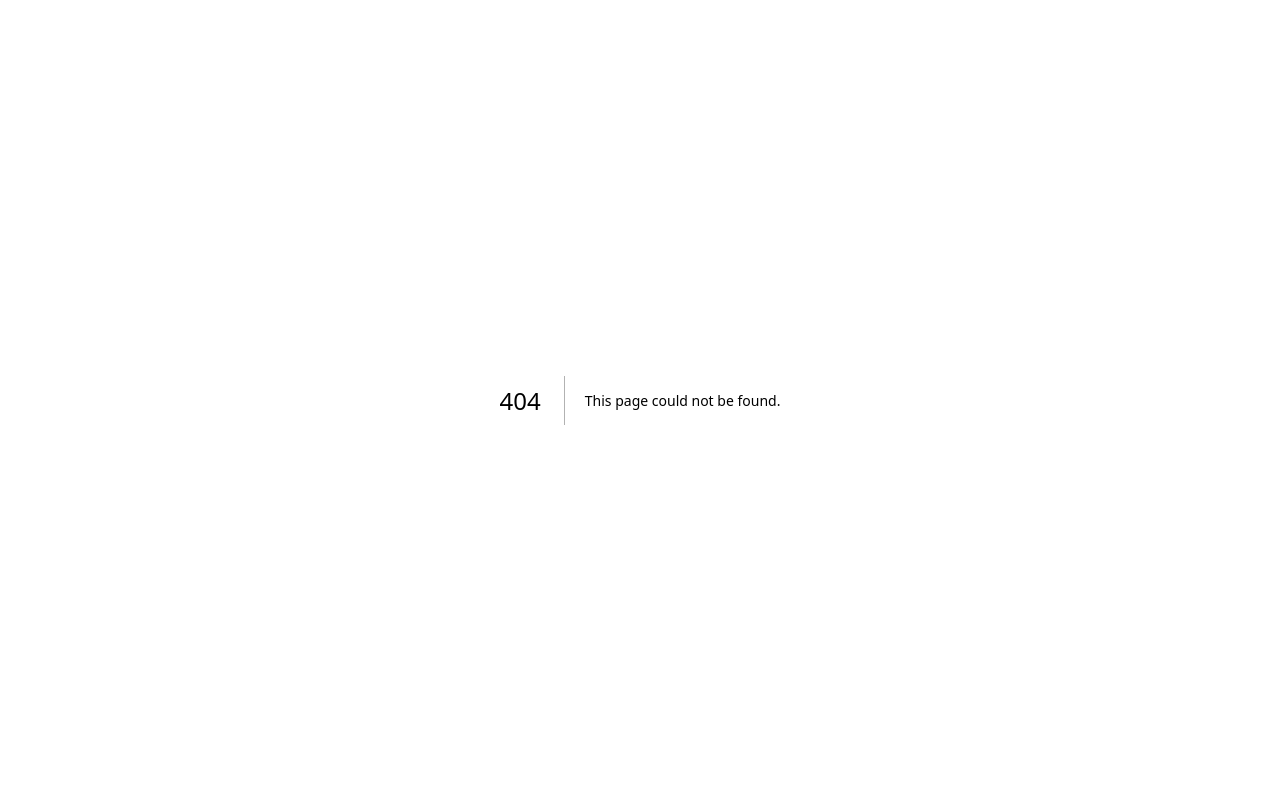
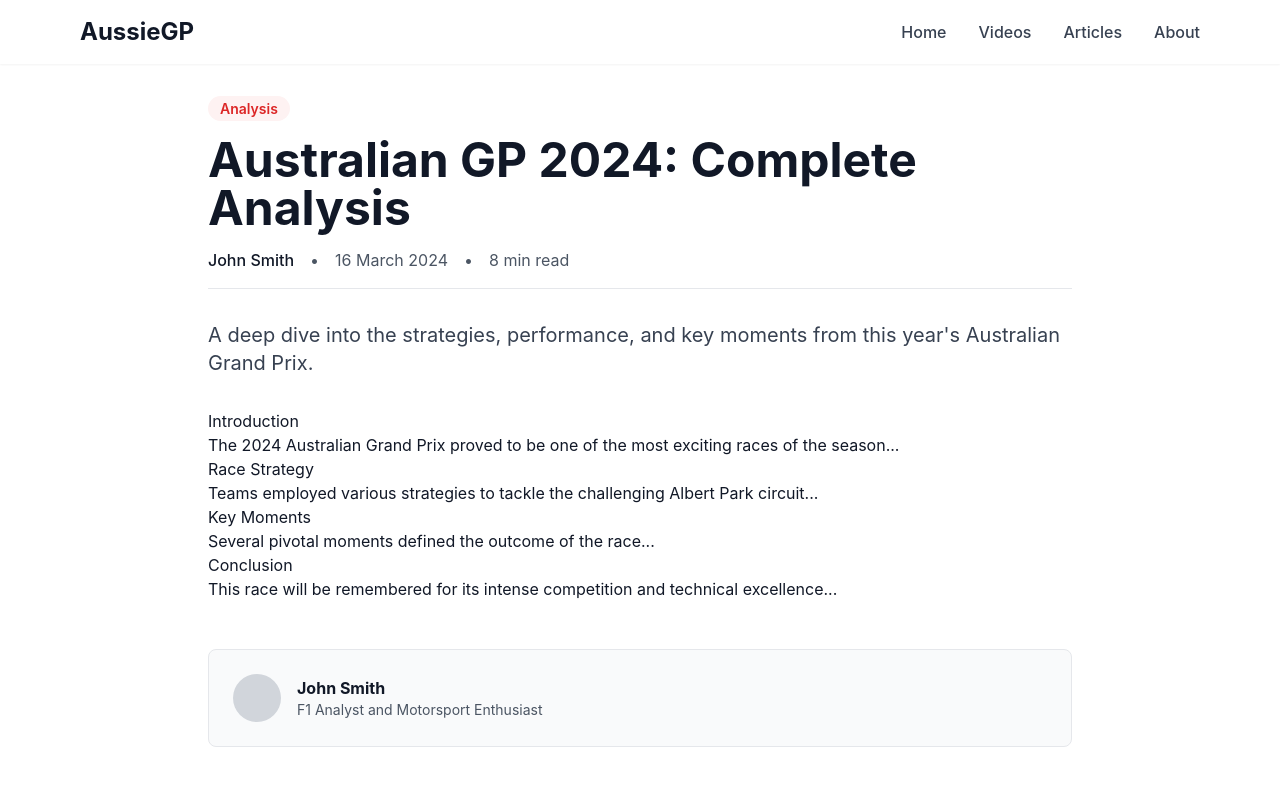
Before and after one commit to WiseZucchini/AussieGP1, a Next.js app: page /article/1 in a window 1280 px wide. Before the commit this address had no page. Shown: the top 786 px of the page. Built offline with nearby package versions, Linux system fonts and the light colour scheme.

Commit message:
Article detail page

```diff
--- /dev/null
+++ b/app/article/[id]/page.tsx
@@ -0,0 +1,66 @@
+import Header from '@/components/Header'
+
+export default function ArticlePage({ params }: { params: { id: string } }) {
+  // Sample article data - in production, fetch from database
+  const article = {
+    id: params.id,
+    title: 'Australian GP 2024: Complete Analysis',
+    author: 'John Smith',
+    date: '2024-03-16',
+    category: 'Analysis',
+    readTime: 8,
+    excerpt: 'A deep dive into the strategies, performance, and key moments from this year\'s Australian Grand Prix.',
+    content: `
+      <h2>Introduction</h2>
+      <p>The 2024 Australian Grand Prix proved to be one of the most exciting races of the season...</p>
+
+      <h2>Race Strategy</h2>
+      <p>Teams employed various strategies to tackle the challenging Albert Park circuit...</p>
+
+      <h2>Key Moments</h2>
+      <p>Several pivotal moments defined the outcome of the race...</p>
+
+      <h2>Conclusion</h2>
+      <p>This race will be remembered for its intense competition and technical excellence...</p>
+    `,
+  }
+
+  return (
+    <main className="min-h-screen bg-white">
+      <Header />
+
+      <article className="max-w-4xl mx-auto py-8 px-4">
+        <header className="mb-8">
+          <span className="text-sm font-semibold text-red-600 bg-red-50 px-3 py-1 rounded-full">
+            {article.category}
+          </span>
+
+          <h1 className="text-5xl font-bold my-4">{article.title}</h1>
+
+          <div className="flex gap-4 text-gray-600 border-b pb-4">
+            <span className="font-medium text-gray-900">{article.author}</span>
+            <span>•</span>
+            <time>{new Date(article.date).toLocaleDateString('en-AU', { year: 'numeric', month: 'long', day: 'numeric' })}</time>
+            <span>•</span>
+            <span>{article.readTime} min read</span>
+          </div>
+        </header>
+
+        <div className="prose prose-lg max-w-none mb-12">
+          <p className="text-xl text-gray-700 mb-8">{article.excerpt}</p>
+          <div dangerouslySetInnerHTML={{ __html: article.content }} />
+        </div>
+
+        <footer className="bg-gray-50 rounded-lg p-6 border border-gray-200">
+          <div className="flex items-center gap-4">
+            <div className="w-12 h-12 bg-gray-300 rounded-full flex-shrink-0"></div>
+            <div>
+              <p className="font-bold text-gray-900">{article.author}</p>
+              <p className="text-sm text-gray-600">F1 Analyst and Motorsport Enthusiast</p>
+            </div>
+          </div>
+        </footer>
+      </article>
+    </main>
+  )
+}
```
